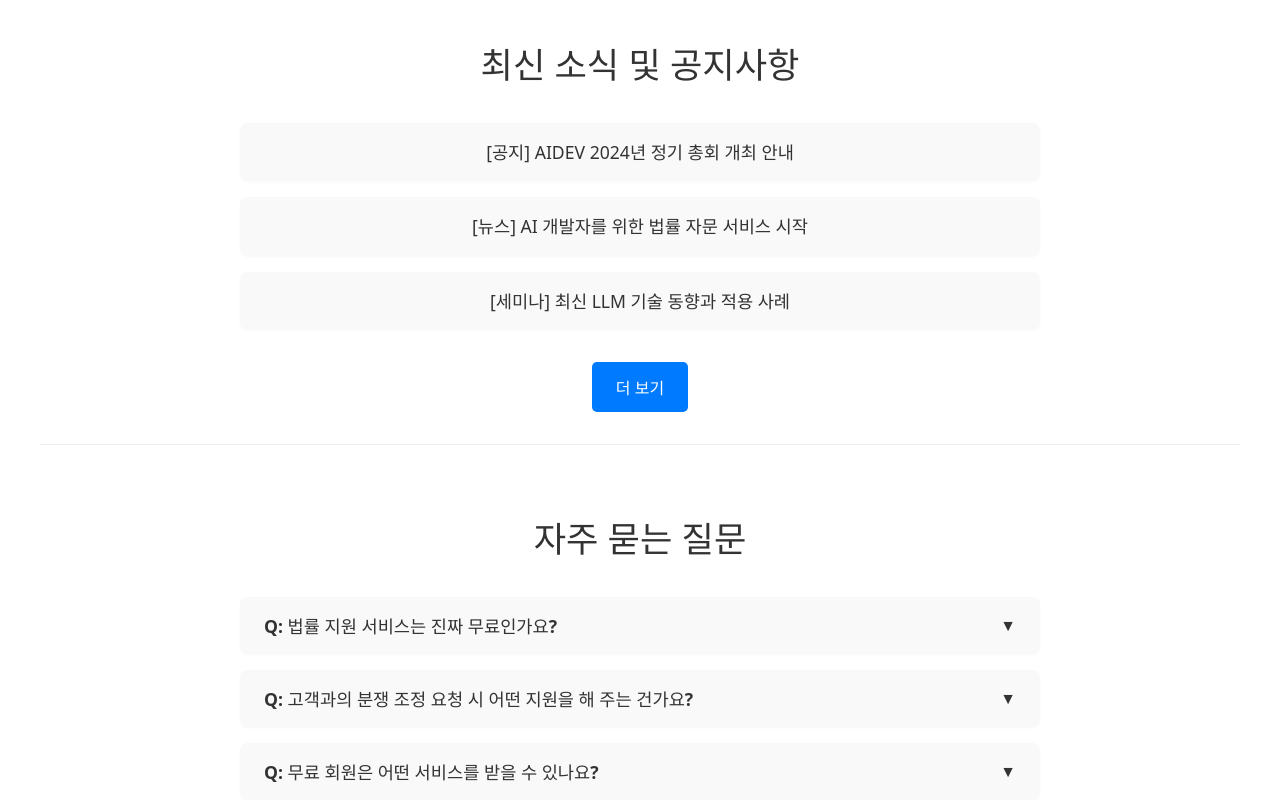
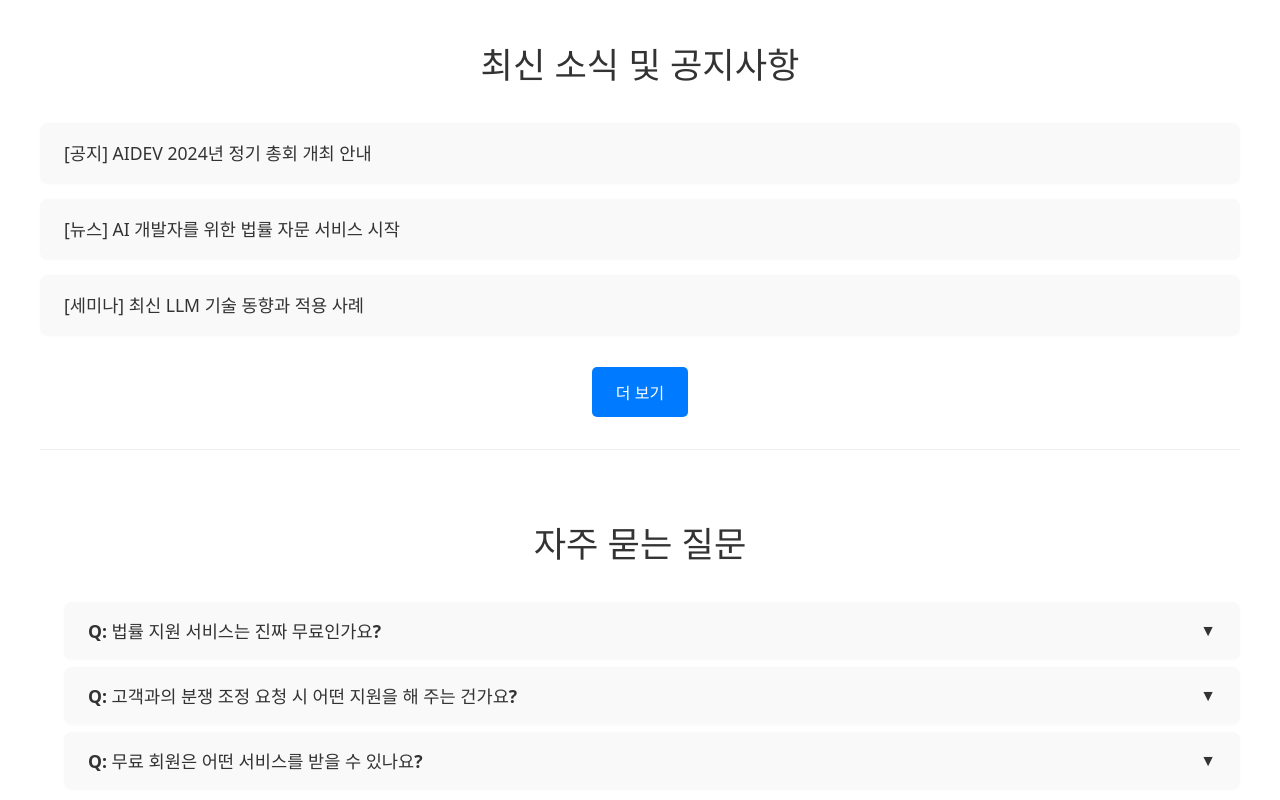
Before and after one commit to kr-ai-dev-association/aidev-home, a React (Vite) app: page / in a window 1280 px wide. Shown: the part 1620-2420 px from the top of the page. Built offline with nearby package versions, Linux system fonts and the light colour scheme.

Commit message:
ul, ol, li 스타일 수정

```diff
--- a/src/App.css
+++ b/src/App.css
@@ -210,6 +210,19 @@
   color: #0056b3;
 }
 
+/* General reset for lists to remove browser default margins */
+ul, ol {
+  margin: 0;
+  /* Do NOT set padding:0 here, as we control it with more specific selectors */
+}
+
+/* Base container for consistent layout across pages */
+.content-area-container {
+  max-width: 1200px;
+  margin: 0 auto;
+  padding: 0 2rem;
+}
+
 /* HomePage Styles */
 .hero-banner {
   position: relative;
@@ -272,12 +285,7 @@
   background-color: #e0a800;
 }
 
-.home-page-container {
-  max-width: 1200px;
-  margin: 0 auto;
-  padding: 0 2rem;
-}
-
+/* .home-page-container now only contains home-specific section styling */
 .home-page-container section {
   padding: 2rem 0; /* 4rem 0 에서 1/2로 줄임 */
   border-bottom: 1px solid #eeeeee;
@@ -360,15 +368,55 @@
   margin-bottom: 1.5rem;
 }
 
-.section-news ul,
-.section-faq ul { /* .section-faq ul은 .faq-list와 함께 사용되므로 여기에 유지 */
-  list-style: none;
-  padding: 0;
-  max-width: 800px;
-  margin: 0 auto 2rem auto;
+/* --- Global List Styling within Content Areas (Unified) --- */
+/* This block applies to all ul/ol within .content-area-container (HomePage, AboutPage, DownloadPage) */
+.content-area-container ul,
+.content-area-container ol {
+  /* Remove auto margins and max-width that might center the list block itself */
+  margin-left: 0;
+  margin-right: 0;
+  max-width: none; /* Allow list to take full width of its parent container */
+
+  /* Desired list style and consistent left padding */
+  list-style-type: disc; /* Default for unordered lists */
+  padding-left: 1.5em; /* Consistent reduced left padding for all first-level lists */
+  text-align: left; /* Ensure list content aligns left, overriding any parent center alignment */
+  color: #555555; /* Re-apply text color */
+  line-height: 1.6; /* Re-apply line-height */
 }
 
-.section-news li { /* .section-faq li는 삭제하고 .faq-item으로 대체 */
+.content-area-container ol {
+  list-style-type: decimal; /* Default for ordered lists */
+}
+
+/* Nested lists get additional indentation and different bullet style */
+.content-area-container ul ul,
+.content-area-container ol ol,
+.content-area-container ul ol,
+.content-area-container ol ul {
+  padding-left: 1.5em; /* Additional indent for nested lists */
+  list-style-type: circle; /* For nested unordered lists */
+}
+
+/* Consistent styling for list items */
+.content-area-container li {
+  margin-bottom: 0.5rem; /* Spacing between list items */
+  margin-left: 0; /* Ensure no explicit margin-left on li itself */
+  max-width: none; /* Ensure li can take full width of its parent ul/ol */
+}
+
+/* --- HomePage specific list adjustments (Overrides for general rules) --- */
+/* News list: No bullets, no left padding, full width */
+.section-news ul {
+  list-style: none; /* Override general rule to remove bullets */
+  padding-left: 0; /* Override general rule to remove left padding */
+  margin-bottom: 2rem; /* Keep spacing after the news list block */
+  margin-left: 0; /* Ensure no auto margin from general rule */
+  margin-right: 0; /* Ensure no auto margin from general rule */
+}
+
+/* Re-apply style for news list items */
+.section-news li {
   background-color: #f9f9f9;
   padding: 1rem 1.5rem;
   margin-bottom: 1rem;
@@ -376,6 +424,15 @@
   color: #333333;
   font-size: 1.1em;
   box-shadow: 0 1px 3px rgba(0, 0, 0, 0.03);
+  text-align: left; /* Explicitly left align news items */
+}
+
+/* FAQ list: No bullets, no left padding, keep block centered */
+.faq-list { /* This targets .section-faq ul */
+  list-style: none; /* Override general rule to remove bullets */
+  padding-left: 0; /* Override general rule to remove left padding */
+  max-width: 800px; /* Keep centering the FAQ block */
+  margin: 0 auto 2rem auto; /* Keep centering the FAQ block */
 }
 
 /* FAQ Styles for animation */
@@ -482,13 +539,7 @@
 }
 
 /* AboutPage Styles */
-.about-page-container {
-  /* home-page-container와 동일한 스타일을 적용하여 일관성을 유지 */
-  max-width: 1200px;
-  margin: 0 auto;
-  padding: 0 2rem;
-}
-
+/* .about-page-container now applies .content-area-container for base layout */
 .about-page-container section {
   padding: 2rem 0; /* 4rem 0 에서 1/2로 줄임 */
   border-bottom: 1px solid #eeeeee;
@@ -525,34 +576,18 @@
   text-align: center;
 }
 
+/* --- AboutPage & DownloadPage specific paragraph styling (Keep centered text blocks) --- */
+/* Apply max-width and centering only to paragraphs that are meant to be text blocks */
 .about-page-container p,
-.about-page-container ul {
-  font-size: 1.1em;
-  line-height: 1.6;
-  color: #555555;
-  margin-bottom: 1rem;
-  max-width: 800px; /* 텍스트 너비 제한 */
+.download-page-container p {
+  max-width: 800px;
   margin-left: auto;
   margin-right: auto;
-  text-align: left; /* 텍스트 좌측 정렬 */
-}
-
-.about-page-container ul {
-  list-style-type: disc; /* 기본 디스크 목록 */
-  margin-left: auto;
-  margin-right: auto;
-  padding-left: 10px; /* 기존 20px에서 10px로 줄임 */
-}
-
-.about-page-container ul ul { /* 중첩된 목록 들여쓰기 */
-  list-style-type: circle;
-  padding-left: 10px; /* 기존 20px에서 10px로 줄임 */
-}
-
-.about-page-container li {
-  margin-bottom: 0.5rem;
-  margin-left: 10px; /* ul의 padding-left와 동일하게 li도 들여쓰기 */
-  max-width: calc(800px - 10px); /* li 내용이 ul 너비를 넘지 않도록 조정 */
+  text-align: left;
+  font-size: 1.1em; /* Re-apply font-size */
+  line-height: 1.6; /* Re-apply line-height */
+  color: #555555; /* Re-apply text color */
+  margin-bottom: 1rem; /* Re-apply margin-bottom */
 }
 
 /* New AboutPage Banner Styles */
@@ -657,26 +692,6 @@
   margin: 2rem auto; /* 위아래 2rem, 좌우 자동 마진으로 중앙 정렬 */
   border-radius: 8px; /* 부드러운 모서리 */
   box-shadow: 0 4px 10px rgba(0, 0, 0, 0.1); /* 그림자 효과 */
-}
-
-/* DownloadPage ul/li specific styles for consistent indentation */
-.download-page-container ul {
-  list-style-type: disc;
-  margin-left: auto; /* 중앙 정렬 유지 */
-  margin-right: auto; /* 중앙 정렬 유지 */
-  padding-left: 3px; /* 10px -> 3px (1/3 수준) */
-  max-width: 800px; /* 텍스트 너비 제한 */
-}
-
-.download-page-container ul ul {
-  list-style-type: circle;
-  padding-left: 3px; /* 중첩된 목록도 3px 들여쓰기 */
-}
-
-.download-page-container li {
-  margin-bottom: 0.5rem;
-  margin-left: 0; /* li 자체의 추가 들여쓰기 제거 */
-  /* li는 ul의 content box 내에서 100% 너비를 차지하므로 max-width 별도 설정 불필요 */
 }
 
 /* New styles for download buttons */
@@ -814,8 +829,8 @@
     font-size: 1.2em;
   }
 
-  .home-page-container {
-    padding: 0 1rem; /* 모바일에서 home-page-container의 수평 패딩 조정 */
+  .content-area-container {
+    padding: 0 1rem; /* 모바일에서 content-area-container의 수평 패딩 조정 */
   }
 
   .home-page-container section {
@@ -855,9 +870,6 @@
   }
 
   /* Responsive adjustments for AboutPage */
-  .about-page-container {
-    padding: 0 1rem;
-  }
   .about-page-container section {
     padding: 1rem 1rem; /* 2rem 1rem 에서 1/2로 줄임 */
   }
@@ -874,15 +886,19 @@
   .about-page-container h4 {
     font-size: 1.6em;
   }
-  .about-page-container p,
-  .about-page-container ul {
-    font-size: 1em;
-    padding-left: 10px; /* 모바일에서 목록 들여쓰기 조정 */
+  /* .about-page-container p, .about-page-container ul will use general rules,
+     but p specific max-width/margin-auto is kept above. */
+  .content-area-container ul,
+  .content-area-container ol {
+    padding-left: 1em; /* Adjust for smaller screens */
   }
-  .about-page-container li {
-    margin-left: 10px; /* 모바일에서도 li 들여쓰기 유지 */
-    max-width: calc(100% - 20px); /* 모바일에서 너비 조정 */
+  .content-area-container ul ul,
+  .content-area-container ol ol,
+  .content-area-container ul ol,
+  .content-area-container ol ul {
+    padding-left: 1em; /* Adjust for smaller screens */
   }
+
 
   /* Responsive adjustments for AboutPage Banner */
   .about-page-banner {
@@ -933,14 +949,6 @@
     font-size: 1.1em;
     padding: 0.8em 1.5em;
   }
-
-  /* Responsive adjustments for DownloadPage ul/li */
-  .download-page-container ul {
-    padding-left: 3px; /* 모바일에서도 동일하게 3px 적용 */
-  }
-  .download-page-container li {
-    margin-left: 0; /* 모바일에서도 li의 추가 들여쓰기 제거 */
-  }
 }
 
 @media (max-width: 480px) {
@@ -971,8 +979,8 @@
     font-size: 1em;
   }
 
-  .home-page-container {
-    padding: 0 0.5rem; /* 더 작은 모바일에서 home-page-container의 수평 패딩 조정 */
+  .content-area-container {
+    padding: 0 0.5rem; /* 더 작은 모바일에서 content-area-container의 수평 패딩 조정 */
   }
   .home-page-container section {
     padding: 0.75rem 0.5rem; /* 더 작은 모바일에서 섹션 내부 패딩 조정 (1.5rem 0.5rem 에서 1/2로 줄임) */
@@ -1002,9 +1010,6 @@
   }
 
   /* Responsive adjustments for AboutPage */
-  .about-page-container {
-    padding: 0 0.5rem;
-  }
   .about-page-container section {
     padding: 0.75rem 0.5rem; /* 더 작은 모바일에서 섹션 내부 패딩 조정 (1.5rem 0.5rem 에서 1/2로 줄임) */
   }
@@ -1021,15 +1026,19 @@
   .about-page-container h4 {
     font-size: 1.4em;
   }
-  .about-page-container p,
-  .about-page-container ul {
-    font-size: 0.95em;
-    padding-left: 5px; /* 더 작은 모바일에서 목록 들여쓰기 조정 */
+  /* .about-page-container p, .about-page-container ul will use general rules,
+     but p specific max-width/margin-auto is kept above. */
+  .content-area-container ul,
+  .content-area-container ol {
+    padding-left: 0.75em; /* Adjust for smaller screens */
   }
-  .about-page-container li {
-    margin-left: 5px; /* 더 작은 모바일에서도 li 들여쓰기 유지 */
-    max-width: calc(100% - 10px); /* 더 작은 모바일에서 너비 조정 */
+  .content-area-container ul ul,
+  .content-area-container ol ol,
+  .content-area-container ul ol,
+  .content-area-container ol ul {
+    padding-left: 0.75em; /* Adjust for smaller screens */
   }
+
 
   /* Responsive adjustments for AboutPage Banner */
   .about-page-banner {
@@ -1074,12 +1083,4 @@
     font-size: 1em;
     padding: 0.7em 1.2em;
   }
-
-  /* Responsive adjustments for DownloadPage ul/li */
-  .download-page-container ul {
-    padding-left: 2px; /* 더 작은 모바일에서 5px -> 2px */
-  }
-  .download-page-container li {
-    margin-left: 0; /* 더 작은 모바일에서도 li의 추가 들여쓰기 제거 */
-  }
 }
--- a/src/components/AboutPage.jsx
+++ b/src/components/AboutPage.jsx
@@ -30,7 +30,7 @@ function AboutPage({ scrollToSectionId, onScrollComplete }) { // scrollToSection
       </section>
 
       {/* 첫 번째 콘텐츠 컨테이너 */}
-      <div className="about-page-container home-page-container">
+      <div className="about-page-container content-area-container">
         <section className="section-about-problems">
           <p className="about-problems-intro-text">대한민국 AI 개발자 및 산업은 다음과 같은 복합적인 문제에 직면해 있습니다.</p>
           <ul>
@@ -52,7 +52,7 @@ function AboutPage({ scrollToSectionId, onScrollComplete }) { // scrollToSection
       </section>
 
       {/* 두 번째 콘텐츠 컨테이너 */}
-      <div className="about-page-container home-page-container">
+      <div className="about-page-container content-area-container">
         <section className="section-about-solutions">
           <ul>
             <li><strong>권익 보호 및 법률 지원:</strong> 협회 내 전문 법무팀을 통해 불공정 계약 검토, 법률 상담, 분쟁 조정 및 소송 지원 등 무료 법무 서비스를 제공하여 개발자들이 안정적인 환경에서 업무에 집중할 수 있도록 돕습니다.</li>
--- a/src/components/HomePage.jsx
+++ b/src/components/HomePage.jsx
@@ -59,7 +59,7 @@ function HomePage({ onSignupClick, scrollToSectionId, onScrollComplete, onNaviga
       </section>
 
       {/* 협회 소개 요약 및 핵심 서비스는 첫 번째 home-page-container 안에 유지 */}
-      <div className="home-page-container">
+      <div className="home-page-container content-area-container">
         {/* 협회 소개 요약 */}
         <section className="section-intro">
           <h3>AIDEV는 누구인가?</h3>
@@ -108,7 +108,7 @@ function HomePage({ onSignupClick, scrollToSectionId, onScrollComplete, onNaviga
       </section>
 
       {/* 나머지 콘텐츠는 두 번째 home-page-container 안에 유지 */}
-      <div className="home-page-container">
+      <div className="home-page-container content-area-container">
         {/* 최신 소식/공지사항 */}
         <section className="section-news">
           <h3>최신 소식 및 공지사항</h3>
```
Also changed, not shown: src/components/DownloadPage.jsx (+11 -5 lines).
